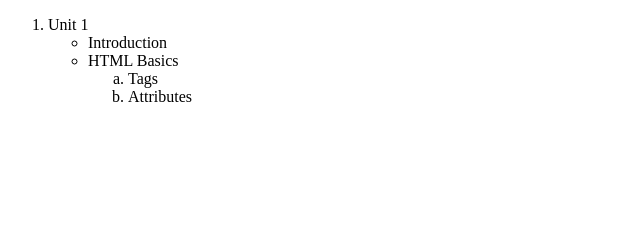
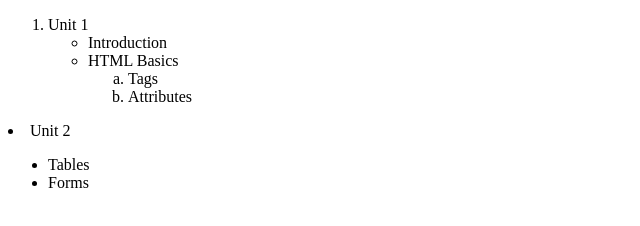
Before and after one commit to namantiwari7376-commits/WD_0286, a plain HTML site: page Web_Dev_Desinging_Workshop_Assigment/Assignment_6/index.html in a window 1280 px wide. Shown: the whole page, without its empty margins (0-640 px from the left). Drawn offline with Linux system fonts and the light colour scheme.

Commit message:
assignment 6 all completed

```diff
--- a/Web_Dev_Desinging_Workshop_Assigment/Assignment_6/index.html
+++ b/Web_Dev_Desinging_Workshop_Assigment/Assignment_6/index.html
@@ -15,6 +15,14 @@
                     <li>Tags</li>
                     <li>Attributes</li>
                 </ol>
+                 </ol>
+            </ul>
+        <li>Unit 2</li>
+            <ul>
+                <li>Tables</li>
+                <li>Forms</li>
+            </ul>
+    </ol>
 
 </body>
 </html>
```
